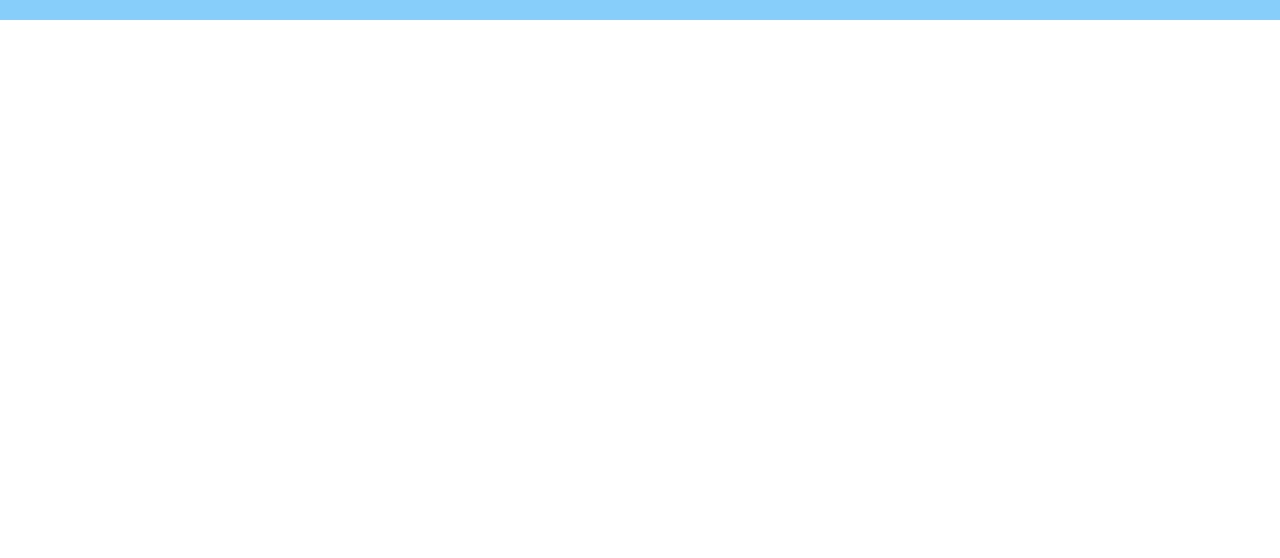
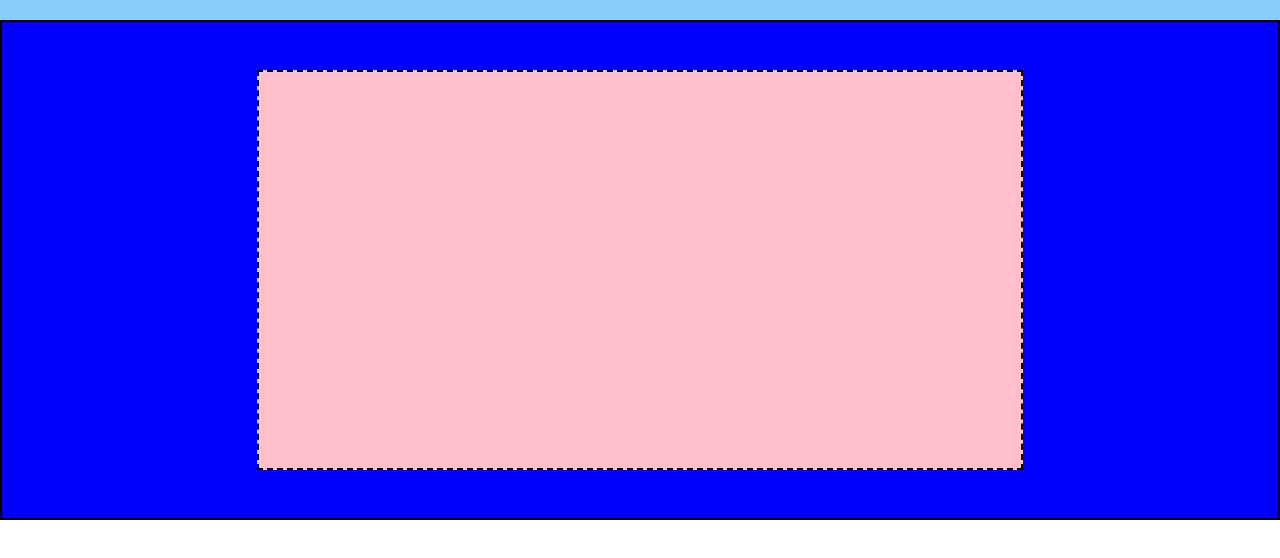
Before and after one commit to Gabriele-Zini/htmlcss-struttura-discord, a plain HTML site: page index.html in a window 1280 px wide. Shown: the part 80-638 px from the top of the page. Drawn offline with Linux system fonts and the light colour scheme.

Commit message:
add: hero

```diff
--- a/css/style.css
+++ b/css/style.css
@@ -28,15 +28,17 @@ li a {
     color: black;
 }
 
-/* DEBUG */
+.wrapper {
+    height:100px;
+    align-items: center;
+}
 
 
 /* HEADER */
 
 header {
-    height: 100px;
     background-color: lightskyblue;
-    align-items: center;
+
 }
 
 .navbar {
@@ -83,6 +85,23 @@ header {
 }
 
 
+.hero {
+    /* debug variable */
+    background-color: blue;
+    height: 500px;
+    border: 2px solid black;
+    align-items: center;
+    justify-content: center;
+}
+
+
+.hero-content {
+    width: calc(60%);
+    background-color: pink;
+    border: 2px dashed black;
+    /* debug variable */
+    min-height:400px ;
+}
 /* MAIN */
 
 /* FOOTER */
--- a/index.html
+++ b/index.html
@@ -9,7 +9,8 @@
 <body>
 
     <!-- header -->
-    <header class="flex-container">
+    <header>
+        <div class="flex-container wrapper">
             <nav class="navbar container flex-container">
                 <div class="logo nav-item">logo</div>
                 <div class="menu nav-item">
@@ -23,11 +24,15 @@
                 </div>
                 <div class="login nav-item">login</div>
             </nav>
-        <div class="hero"></div>
+        </div>
+        <div class="hero flex-container">
+            <div class="hero-content"></div>
+        </div>
     </header>
     <!-- header -->
 
     <!-- main -->
+
     <!-- /main -->
 
     <!-- footer -->
```
Lines whose indentation alone changed are shown as unchanged.
